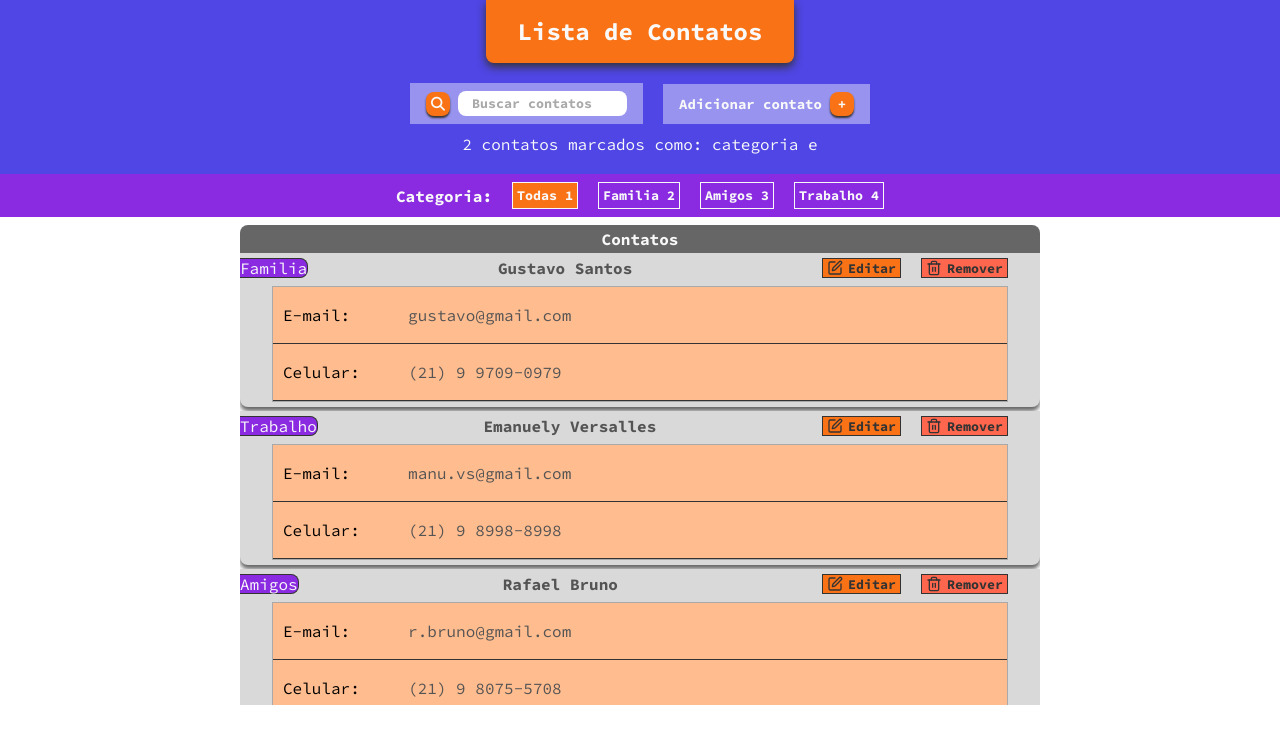
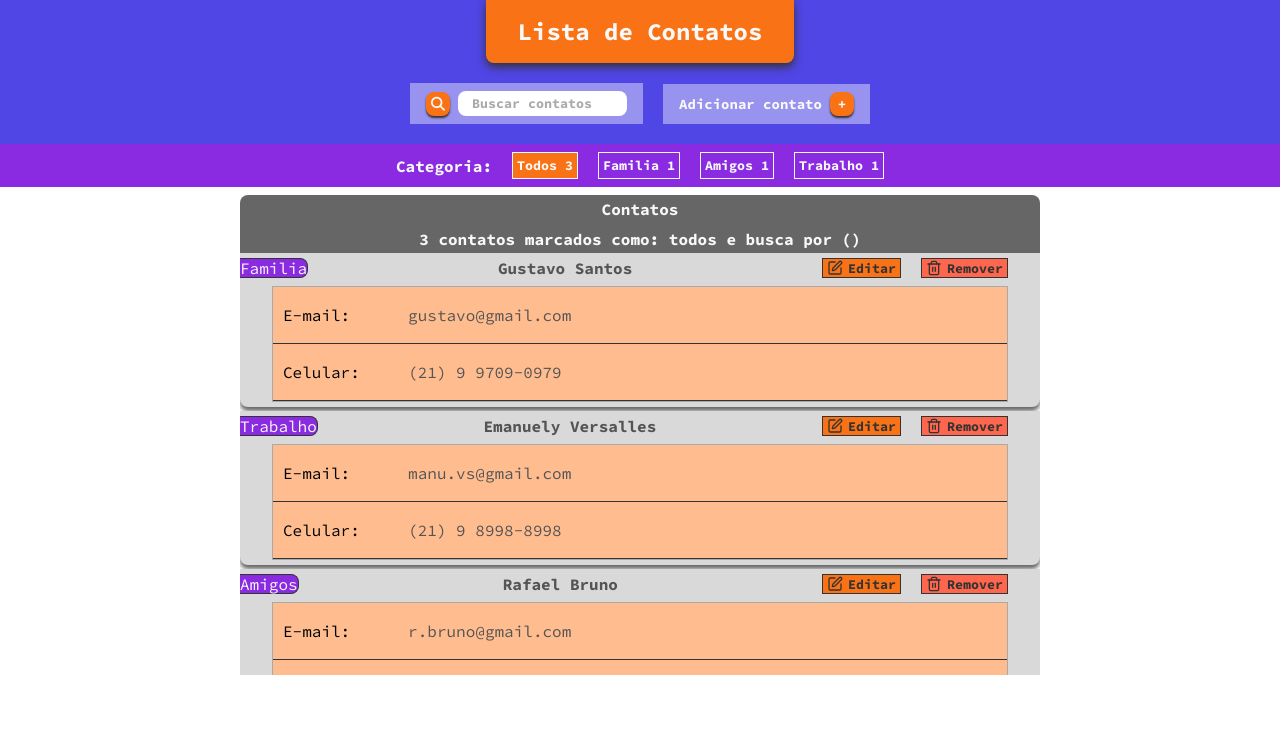
Before and after one commit to ThiagoLopesSantos/lista_de_contatos_react, a React (Create React App) app: page / in a window 1280 px wide. Shown: the top 744 px of the page. Built offline with nearby package versions, Linux system fonts and the light colour scheme.

Commit message:
atualizando logica de busca e filtragem de contatos

```diff
--- a/src/components/Categories/index.tsx
+++ b/src/components/Categories/index.tsx
@@ -1,15 +1,49 @@
+import { useDispatch, useSelector } from 'react-redux'
 import * as S from './styles'
+import { changeCategory } from '../../store/reducers/filterSlice'
+import { RootReducer } from '../../store'
 
 export type Props = {
-  active?: boolean
-  counter: number
   capition: string
+  fCategory: 'familia' | 'amigos' | 'trabalho' | 'todos'
 }
 
-const Categories = ({ active, counter, capition }: Props) => (
-  <S.BtnCategory active={active}>
-    <span>{capition}</span> <span>{counter}</span>
-  </S.BtnCategory>
-)
+const Categories = ({ capition, fCategory }: Props) => {
+  const dispatch = useDispatch()
+  const { filtering, contacts } = useSelector((state: RootReducer) => state)
+
+  const isActive = () => {
+    const sameCategory = filtering.fCategory === fCategory
+    return sameCategory
+  }
+
+  const counterContacts = () => {
+    if (fCategory === 'todos') {
+      return contacts.itens.length
+    }
+    // Para as outras categorias, filtra e conta a quantidade de itens que correspondem
+    return contacts.itens.filter(
+      (item) =>
+        item.category.toLocaleLowerCase() === fCategory.toLocaleLowerCase()
+    ).length
+  }
+
+  const fCtg = () => {
+    dispatch(
+      changeCategory({
+        fCategory
+      })
+    )
+  }
+
+  const active = isActive()
+  const counter = counterContacts()
+
+  return (
+    <S.BtnCategory active={active} onClick={fCtg}>
+      <span>{capition}</span> <span>{counter}</span>
+    </S.BtnCategory>
+  )
+}
 
 export default Categories
--- a/src/components/Categories/styles.ts
+++ b/src/components/Categories/styles.ts
@@ -1,10 +1,9 @@
 import styled from 'styled-components'
 import themes from '../../styles/themes'
-import { Props } from '.'
 
-type PropsOmit = Omit<Props, 'capition' | 'counter'>
+type PropsActive = { active: boolean }
 
-export const BtnCategory = styled.button<PropsOmit>`
+export const BtnCategory = styled.button<PropsActive>`
   background-color: ${(props) =>
     props.active ? `${themes.laranja}` : `transparent`};
   color: ${themes.branco};
--- a/src/containers/ContactList/index.tsx
+++ b/src/containers/ContactList/index.tsx
@@ -5,20 +5,41 @@ import { RootReducer } from '../../store'
 
 const ContactList = () => {
   const { itens } = useSelector((state: RootReducer) => state.contacts)
-  const { filtering } = useSelector((state: RootReducer) => state.filtering)
+  const { filtering, fCategory } = useSelector(
+    (state: RootReducer) => state.filtering
+  )
 
   const contactFiltered = () => {
-    return itens.filter(
-      (item) =>
-        item.name.toLocaleLowerCase().search(filtering.toLocaleLowerCase()) >= 0
-    )
+    let itensFiltered = itens
+
+    if (fCategory !== 'todos') {
+      itensFiltered = itensFiltered.filter(
+        (item) =>
+          item.category.toLocaleLowerCase() === fCategory.toLocaleLowerCase()
+      )
+    }
+    if (filtering) {
+      itensFiltered = itensFiltered.filter((item) =>
+        item.name.toLocaleLowerCase().includes(filtering.toLocaleLowerCase())
+      )
+    }
+
+    return itensFiltered
   }
+
+  const filtered = contactFiltered()
 
   return (
     <S.ListContainer>
-      <S.Title>Contatos</S.Title>
+      <S.Title>
+        Contatos
+        <S.TextFilter>
+          {filtered.length} contatos marcados como: {fCategory} e busca por (
+          {filtering})
+        </S.TextFilter>
+      </S.Title>
       <ul>
-        {contactFiltered().map((c) => (
+        {filtered.map((c) => (
           <li key={c.name}>
             <Contacts
               category={c.category}
--- a/src/containers/ContactList/styles.ts
+++ b/src/containers/ContactList/styles.ts
@@ -16,3 +16,7 @@ export const Title = styled.h2`
   border-radius: 8px 8px 0 0;
   padding: 4px 0;
 `
+export const TextFilter = styled.p`
+  color: ${themes.branco};
+  margin-top: 10px;
+`
--- a/src/containers/Header/index.tsx
+++ b/src/containers/Header/index.tsx
@@ -1,24 +1,19 @@
-import { useSelector } from 'react-redux'
 import Categories from '../../components/Categories'
 import Interactions from '../../components/Interactions'
 import Logo from '../../components/Logo'
-import { CtgContainer, HeaderContainer, TextFilter } from './styles'
-import { RootReducer } from '../../store'
+import { CtgContainer, HeaderContainer } from './styles'
 
 const Header = () => {
-  const { filtering } = useSelector((state: RootReducer) => state.filtering)
-
   return (
     <HeaderContainer>
       <Logo />
       <Interactions />
-      <TextFilter>2 contatos marcados como: categoria e {filtering}</TextFilter>
       <CtgContainer>
         <p>Categoria:</p>
-        <Categories capition="todas" counter={1} active />
-        <Categories capition="familia" counter={2} />
-        <Categories capition="amigos" counter={3} />
-        <Categories capition="trabalho" counter={4} />
+        <Categories fCategory="todos" capition="todos" />
+        <Categories fCategory="familia" capition="familia" />
+        <Categories fCategory="amigos" capition="amigos" />
+        <Categories fCategory="trabalho" capition="trabalho" />
       </CtgContainer>
     </HeaderContainer>
   )
--- a/src/containers/Header/styles.ts
+++ b/src/containers/Header/styles.ts
@@ -23,7 +23,3 @@ export const CtgContainer = styled.div`
     display: block;
   }
 `
-export const TextFilter = styled.p`
-  color: ${themes.branco};
-  margin-top: 10px;
-`
--- a/src/store/reducers/filterSlice.ts
+++ b/src/store/reducers/filterSlice.ts
@@ -1,13 +1,13 @@
 import { createSlice, PayloadAction } from '@reduxjs/toolkit'
 
 type FilterState = {
-  filtering: string
-  fCategory: 'family' | 'friends' | 'work' | 'all'
+  filtering?: string
+  fCategory: 'familia' | 'amigos' | 'trabalho' | 'todos'
 }
 
 const initialState: FilterState = {
   filtering: '',
-  fCategory: 'all'
+  fCategory: 'todos'
 }
 
 const filterSlice = createSlice({
@@ -16,9 +16,12 @@ const filterSlice = createSlice({
   reducers: {
     changeFilter: (state, action: PayloadAction<string>) => {
       state.filtering = action.payload
+    },
+    changeCategory: (state, action: PayloadAction<FilterState>) => {
+      state.fCategory = action.payload.fCategory
     }
   }
 })
 
-export const { changeFilter } = filterSlice.actions
+export const { changeFilter, changeCategory } = filterSlice.actions
 export default filterSlice.reducer
```
